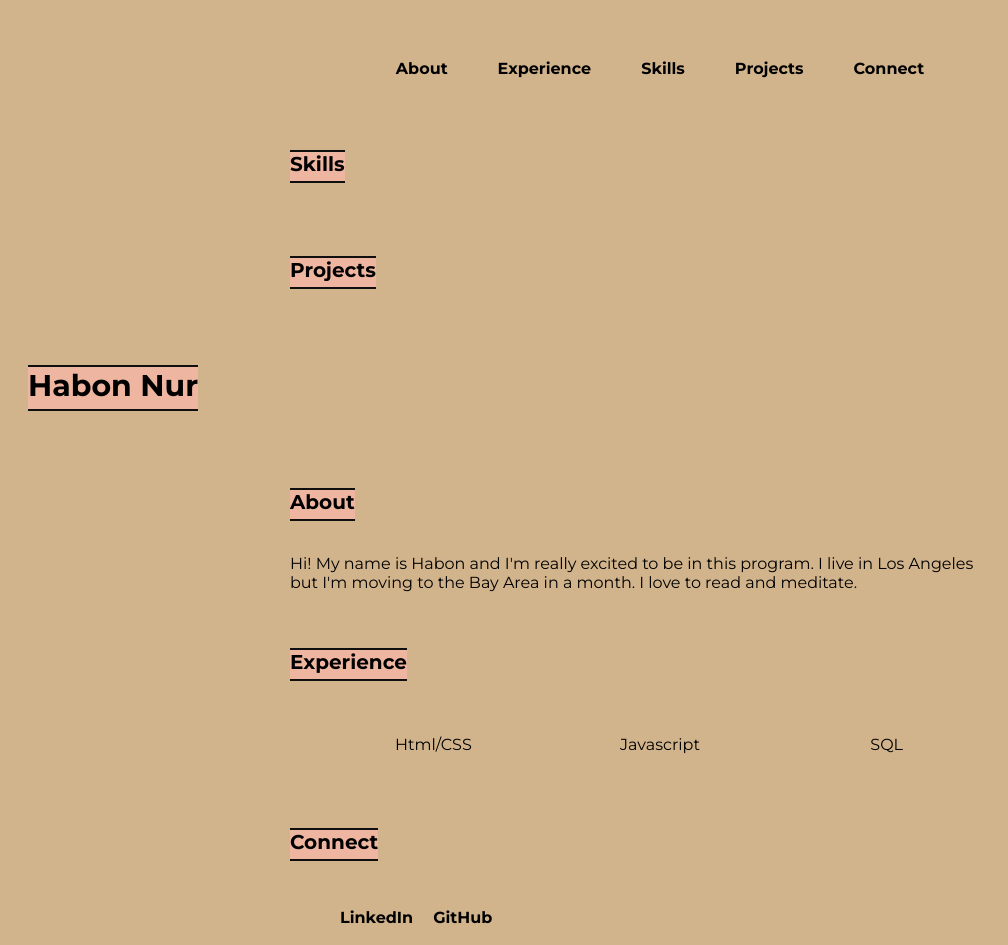
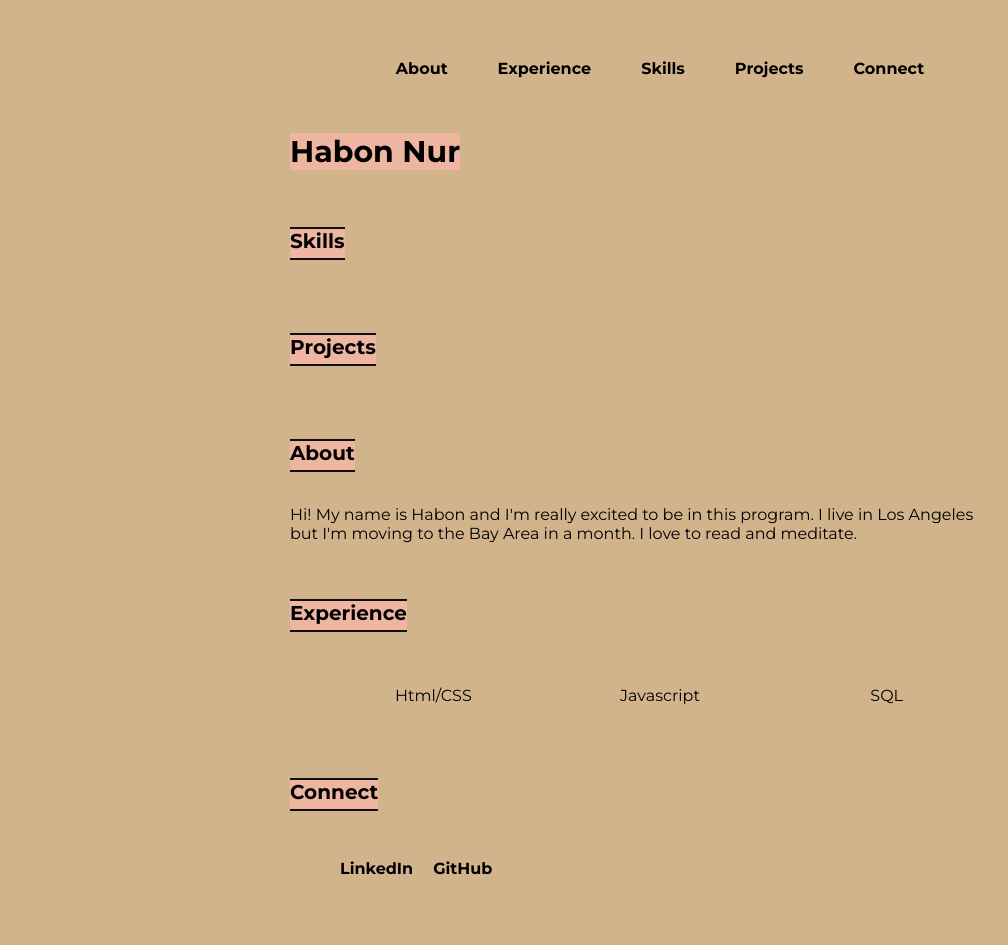
Before and after one commit to habonnur/habon-nur-kepler, a plain HTML site: page index.html in a window 1280 px wide. Shown: the whole page, without its empty margins (0-1008 px from the left). Drawn offline with Linux system fonts and the light colour scheme.

Commit message:
Update Lesson 9 styles and layout

```diff
--- a/index.css
+++ b/index.css
@@ -16,7 +16,7 @@ section {
     max-width: 700px
 }
 
-h1, h2, h3{
+ h2, h3{
     display: inline-block;
     background-color: rgb(238, 181, 160);
     border-top: 2px solid #100f0f;
@@ -26,10 +26,12 @@ h1, h2, h3{
 }
 
 h1 {
-    display: inline-block;
     background-color: rgb(238, 181, 160);
     font-weight: bold;
     font-size: 30px;
+    display: inline-block;
+    margin: 0 auto;
+    text-align: center;
 }
 
 body h2 {
--- a/index.html
+++ b/index.html
@@ -17,13 +17,15 @@
       <li><a href = "#">Connect</a></li>
     </ul>
   </nav>
+  <section id="Name">
+  <h1>Habon Nur </h1>
+</section>
     <section id="Skills">
     <h2>Skills</h2>
    </section>
    <section id="Projects">
     <h2>Projects</h2>
    </section>
-    <h1>Habon Nur </h1>
     <section id="About">
     <h2>About</h2>
     <p>Hi! My name is Habon and I'm really excited to be in this program. I live in Los Angeles but I'm moving to the Bay Area in a month. I love to read and meditate. </p>
```
